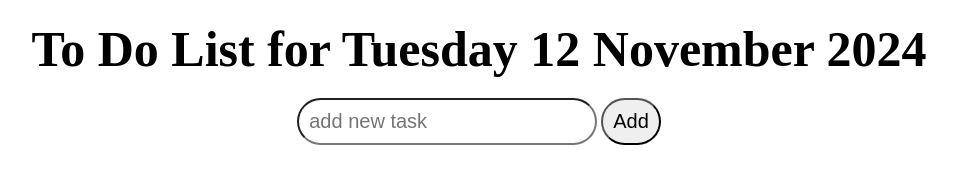
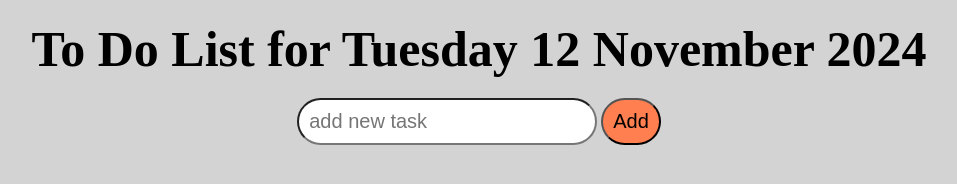
Before and after one commit to MelanieStrydom/full-stack-todo2-app, a plain HTML site: page frontend/index.html in a window 1280 px wide. Shown: the whole page, without its empty margins (161-1118 px from the left). Drawn offline with Linux system fonts and the light colour scheme; no server answers.

```diff
--- a/frontend/css/styles.css
+++ b/frontend/css/styles.css
@@ -26,6 +26,7 @@
     padding: 10px;
     border-radius: 30px;
     cursor: pointer;
+    background-color: coral;
 }
 
 .todo-items {
@@ -41,6 +42,7 @@
     display: flex;
     justify-content: space-between;
     font-size: 30px;
+    background-color: rgb(165, 243, 165);
 }
 
 
@@ -49,4 +51,9 @@
     padding: 5px;
     border-radius: 30px;
     cursor: pointer;
+    background-color: rgb(149, 225, 250);
 }
+
+body {
+    background-color: lightgray
+}
```
